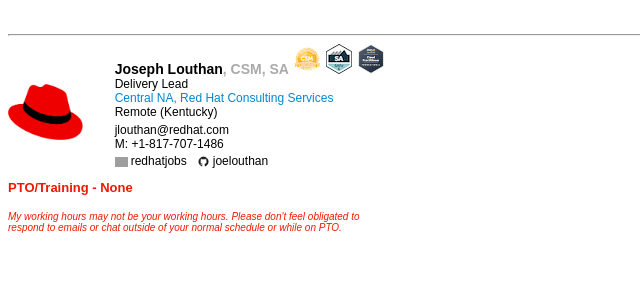
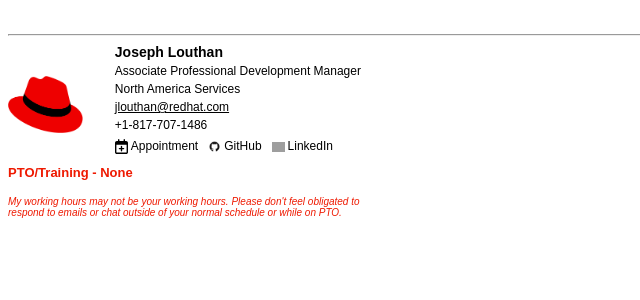
Before and after one commit to joelouthan/joelouthan, a Jekyll site: the page sig-rh-tables.html, which Jekyll copies as it is, in a window 1280 px wide, cut to the strip 0-300 px from the top of the page. Shown: the whole strip, without its empty margins (0-640 px from the left). Built offline with Jekyll 4.4.1, drawn with Linux system fonts in a browser that asks for light colours; a style sheet for code colours, icons or effects is not loaded; grey boxes are pictures that could not be loaded.

Commit message:
added appt link

```diff
--- a/sig-rh-tables.html
+++ b/sig-rh-tables.html
@@ -18,39 +18,24 @@
           <tr>
             <td>
               <p class="fullname-container"
-                style="font-weight:bold; margin:0; padding:0; font-size: 14px; margin-bottom:0; font-family:'RedHatText', sans-serif;">
-              <span class="firstname-container">Joseph</span> <span class="lastname-container">Louthan</span><span class="cert"
-                style="color:#aaa; margin:0;">, CSM, SA</span>
-              <img src="https://raw.githubusercontent.com/joelouthan/joelouthan/main/images/logo-csm-30x.png" width="30px" height="30px">
-              <img
-                src="https://raw.githubusercontent.com/joelouthan/joelouthan/main/images/logo-SAFe-6-0-SA-Badge-rgb-26x30.png" width="26px"
-                height="30px">
-                <img src="https://raw.githubusercontent.com/joelouthan/joelouthan/main/images/logo-aws-ccp.png"
-                  width="30px" height="30px">
+                style="font-weight:bold; margin:0; padding:0; font-size: 14px; margin-bottom: 4px; font-family:'RedHatText', sans-serif;">
+              <span class="firstname-container">Joseph</span> <span class="lastname-container">Louthan</span>
               </p>
               <p class="position-container"
-                style="font-weight: normal; font-size: 12px; margin: 0px; font-family: RedHatText, sans-serif;">
-                <span class="position">Delivery Lead</span>
+                style="font-weight: normal; font-size: 12px; margin: 0px; margin-bottom: 4px; font-family: RedHatText, sans-serif;">
+                <span class="position">Associate Professional Development Manager</span>
               </p>
-              <p class="legal-container"
-                style="font-weight:normal; margin:0; font-size:12px; font-family:'RedHatText', sans-serif;">
-                <a class="redhat-anchor"
-                  style="color:#0088ce;font-size:12px;margin:0;text-decoration:none;font-family:'RedHatText', sans-serif;"
-                  href="https://www.redhat.com" target="_blank"><span>Central NA, Red Hat Consulting Services</span></a>
+              <p class="position-container"
+                style="font-weight: normal; font-size: 12px; margin: 0px; margin-bottom: 4px; font-family: RedHatText, sans-serif;">
+                <span class="position">North America Services</span>
               </p>
-              <div style="margin-bottom:4px;">
-                <span class="address-container" style="">
-                  <p style="font-size:12px; margin: 0; font-family:'RedHatText', sans-serif;">Remote (Kentucky)</p>
-                </span>
-              </div>
-              <p class="contact-container"
-                style="font-weight: normal; margin: 0px; font-size: 12px; font-family: RedHatText, sans-serif;">
-                <span class="email-container" style="margin: 0px; padding: 0px;"><a class="email-anchor"
-                    style="color:#000;font-size:12px;margin:0;text-decoration:none;font-family:'RedHatText', sans-serif;"
-                    href="mailto:jlouthan@redhat.com">jlouthan@redhat.com</a>&nbsp; &nbsp;</span>
-                <span class="mobile-container" style="margin-bottom:4px;"><br>M: <a href="sms:+1-817-707-1486"
-                    style="color:#000;font-size:12px;margin:0;text-decoration:none;font-family:'RedHatText', sans-serif;">+1-817-707-1486</a>
-                  &nbsp; &nbsp;</span>
+              <p class="position-container"
+                style="font-weight: normal; font-size: 12px; margin: 0px; margin-bottom: 4px; font-family: RedHatText, sans-serif;">
+                <span class="position"><a href="mailto:jlouthan@redhat.com" style="color: #000">jlouthan@redhat.com</a></span>
+              </p>
+              <p class="position-container"
+                style="font-weight: normal; font-size: 12px; margin: 0px; margin-bottom: 4px; font-family: RedHatText, sans-serif;">
+                <span class="position">+1-817-707-1486</span>
               </p>
               <!-- https://static.redhat.com/libs/redhat/brand-assets/2/social/social-media--facebook--53x13.png
 
@@ -62,15 +47,18 @@
 
                 <div class="social"
                   style="font-weight: normal; font-size: 12px; font-family: RedHatText, sans-serif; margin-bottom: 8px;">
-
-                  <a href="https://instagram.com/redhatjobs" title="instagram" target="_blank"
-                    style=" text-decoration: none !important; background: url(https://static.redhat.com/libs/redhat/brand-assets/2/social/social-media--instagram--53x50.png) 0% / 16px transparent;color: #000; display: inline-block; line-height:20px;padding-left: 12px; background-repeat: no-repeat; background-size: 13px; background-position: 0 50%; margin-left: 0px; padding-bottom:1px">
-                    <span style="margin-left:4px;">redhatjobs</span>
+                  <a href="https://calendar.app.google/hMeh4vnexCW29jX46" title="Google Calendar" target="_blank"
+                    style=" text-decoration: none !important; background: url(https://raw.githubusercontent.com/joelouthan/joelouthan/main/images/icons/calendar-plus.svg) 0% / 16px transparent;color: #000; display: inline-block; line-height:px;padding-left: 12px; background-repeat: no-repeat; background-size: 13px; background-position: 0 50%; margin-left: 0px; padding-bottom:1px">
+                    <span style="margin-left:4px;">Appointment</span>
                   </a> &nbsp;
                   <a href="https://github.com/joelouthan" title="github" target="_blank"
                     style=" text-decoration: none !important; background: url(https://raw.githubusercontent.com/joelouthan/joelouthan/main/images/logo-github.png) 0% / 16px transparent;color: #000; display: inline-block; line-height:20px;padding-left: 12px; background-repeat: no-repeat; background-size: 13px; background-position: 0 50%; margin-left: 0px; padding-bottom:1px">
-                    <span style="margin-left:4px;">joelouthan</span>
+                    <span style="margin-left:4px;">GitHub</span>
                   </a> &nbsp;
+                  <a href="https://linkedin.com/in/joelouthan" title="github" target="_blank"
+                    style=" text-decoration: none !important; background: url(https://static.redhat.com/libs/redhat/brand-assets/2/social/social-media--linkedin--53x46.png) 0% / 16px transparent;color: #000; display: inline-block; line-height:20px;padding-left: 12px; background-repeat: no-repeat; background-size: 13px; background-position: 0 50%; margin-left: 0px; padding-bottom:1px">
+                    <span style="margin-left:4px;">LinkedIn</span>
+                  </a>
                 </div>
               </div>
             </td>
```
